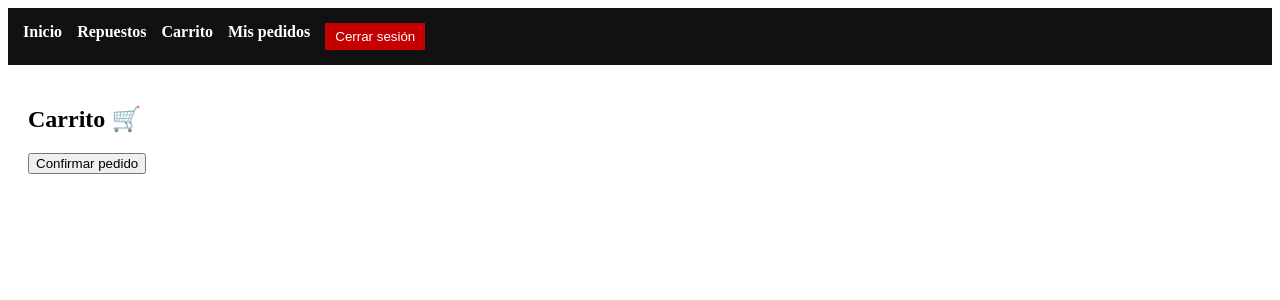
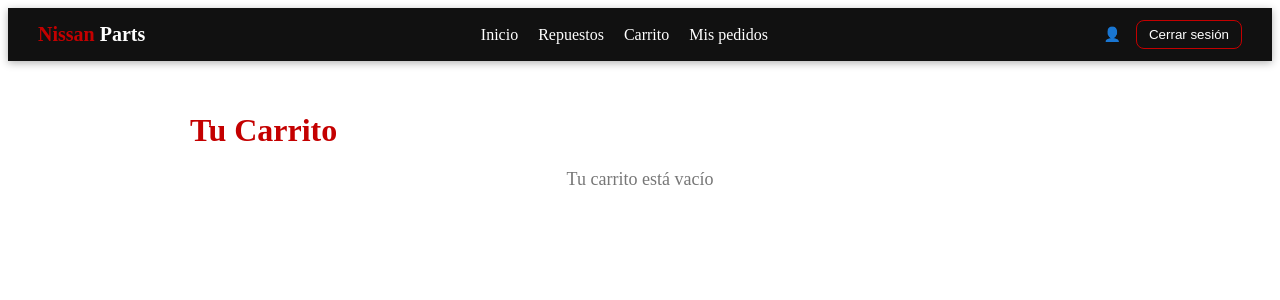
Before and after one commit to Jose-Aguilar-AV/repuestos-nissan, a React (Vite) app in the folder client/: page /pedido/nuevo in a window 1280 px wide. Shown: the top 300 px of the page. Built offline with nearby package versions, Linux system fonts and the light colour scheme; sample sign-in values are in the browser's storage.

Commit message:
arreglo pedidos + estetica

```diff
--- a/client/src/components/Navbar.jsx
+++ b/client/src/components/Navbar.jsx
@@ -4,23 +4,16 @@ export default function Navbar() {
   const user = JSON.parse(localStorage.getItem("user"));
 
   return (
-    <div
-      style={{
-        padding: 15,
-        background: "#111",
-        color: "#fff",
-        display: "flex",
-        gap: 15,
-      }}
-    >
+    <nav style={nav}>
+      {/* 🔴 Logo */}
+      <div style={logo}>
+        <span style={{ color: "#c40000" }}>Nissan</span> Parts
+      </div>
+
+      {/* 🔗 Links */}
+      <div style={links}>
         <Link to="/" style={link}>Inicio</Link>
         <Link to="/repuestos" style={link}>Repuestos</Link>
-
-      {!user && (
-        <Link to="/login" style={link}>
-          Login
-        </Link>
-      )}
 
         {user && (
           <>
@@ -31,6 +24,21 @@ export default function Navbar() {
             <Link to="/pedidos" style={link}>
               Mis pedidos
             </Link>
+          </>
+        )}
+      </div>
+
+      {/* 👤 Usuario */}
+      <div style={userSection}>
+        {!user ? (
+          <Link to="/login" style={loginBtn}>
+            Iniciar sesión
+          </Link>
+        ) : (
+          <>
+            <span style={userName}>
+              👤 {user.nombre}
+            </span>
 
             <button
               onClick={() => {
@@ -38,26 +46,71 @@ export default function Navbar() {
                 localStorage.removeItem("user");
                 window.location.href = "/login";
               }}
-            style={btn}
+              style={logoutBtn}
             >
               Cerrar sesión
             </button>
           </>
         )}
       </div>
+    </nav>
   );
 }
+
+/* 🎨 ESTILOS */
+
+const nav = {
+  display: "flex",
+  justifyContent: "space-between",
+  alignItems: "center",
+  padding: "12px 30px",
+  background: "#111",
+  color: "#fff",
+  boxShadow: "0 2px 8px rgba(0,0,0,0.3)",
+};
+
+const logo = {
+  fontSize: 20,
+  fontWeight: "bold",
+};
+
+const links = {
+  display: "flex",
+  gap: 20,
+};
 
 const link = {
   color: "#fff",
   textDecoration: "none",
+  fontWeight: "500",
+  transition: "0.2s",
+};
+
+const userSection = {
+  display: "flex",
+  alignItems: "center",
+  gap: 15,
+};
+
+const loginBtn = {
+  background: "#c40000",
+  color: "#fff",
+  padding: "8px 14px",
+  borderRadius: 8,
+  textDecoration: "none",
   fontWeight: "bold",
 };
 
-const btn = {
-  background: "#c40000",
+const logoutBtn = {
+  background: "transparent",
   color: "#fff",
-  border: "none",
-  padding: "6px 10px",
+  border: "1px solid #c40000",
+  padding: "6px 12px",
+  borderRadius: 8,
   cursor: "pointer",
 };
+
+const userName = {
+  fontSize: 14,
+  color: "#ccc",
+};
--- a/client/src/pages/CrearPedido.jsx
+++ b/client/src/pages/CrearPedido.jsx
@@ -28,7 +28,7 @@ export default function CrearPedido() {
 
     try {
       const res = await crearPedido({
-        id_cliente: user.id,
+        id_cliente: user.id_cliente,
         id_usuario: user.id,
         detalles: items,
       });
@@ -43,18 +43,90 @@ export default function CrearPedido() {
   };
 
   return (
-    <div style={{ padding: 20 }}>
-      <h2>Carrito 🛒</h2>
+    <div style={container}>
+      <h1 style={title}>Tu Carrito</h1>
 
-      {items.map((item, i) => (
-        <div key={i}>
-          Repuesto: {item.id_repuesto} | Cantidad: {item.cantidad}
-        </div>
-      ))}
+      {items.length === 0 ? (
+        <p style={empty}>Tu carrito está vacío</p>
+      ) : (
+        <>
+          <div style={list}>
+            {items.map((item, i) => (
+              <div key={i} style={card}>
+                <div style={image}></div>
 
-      <button onClick={enviar}>
-        Confirmar pedido
-      </button>
+                <div style={info}>
+                  <h3>Repuesto #{item.id_repuesto}</h3>
+                  <p>Cantidad: {item.cantidad}</p>
+                </div>
+              </div>
+            ))}
+          </div>
+
+          <button style={btn} onClick={enviar}>
+             Confirmar pedido
+          </button>
+        </>
+      )}
     </div>
   );
 }
+
+/* 🎨 ESTILOS */
+
+const container = {
+  padding: 30,
+  maxWidth: 900,
+  margin: "auto",
+};
+
+const title = {
+  color: "#c40000",
+  marginBottom: 20,
+};
+
+const empty = {
+  textAlign: "center",
+  fontSize: 18,
+  color: "#777",
+};
+
+const list = {
+  display: "flex",
+  flexDirection: "column",
+  gap: 15,
+  marginBottom: 20,
+};
+
+const card = {
+  display: "flex",
+  gap: 15,
+  padding: 15,
+  borderRadius: 12,
+  background: "#fff",
+  boxShadow: "0 4px 12px rgba(0,0,0,0.1)",
+  alignItems: "center",
+};
+
+const image = {
+  width: 80,
+  height: 80,
+  background: "#eee",
+  borderRadius: 10,
+};
+
+const info = {
+  flex: 1,
+};
+
+const btn = {
+  width: "100%",
+  padding: 15,
+  background: "#c40000",
+  color: "#fff",
+  border: "none",
+  borderRadius: 10,
+  fontSize: 16,
+  fontWeight: "bold",
+  cursor: "pointer",
+};
--- a/client/src/pages/Home.jsx
+++ b/client/src/pages/Home.jsx
@@ -4,22 +4,22 @@ export default function Home() {
   return (
     <div style={{ padding: 30 }}>
       <h1 style={{ color: "#c40000" }}>
-        🔧 Sistema de Repuestos Nissan
+        Sistema de Repuestos Nissan
       </h1>
 
       <p>Selecciona una opción:</p>
 
       <div style={{ display: "flex", gap: 20, marginTop: 20 }}>
         <Link to="/repuestos" style={btn}>
-          🚗 Ver Repuestos
+          Ver Repuestos
         </Link>
 
         <Link to="/pedido/nuevo" style={btn}>
-          🛒 Crear Pedido
+          Crear Pedido
         </Link>
 
         <Link to="/pedidos" style={btn}>
-          📋 Ver Pedidos
+          Ver Pedidos
         </Link>
       </div>
     </div>
--- a/client/src/pages/Pedidos.jsx
+++ b/client/src/pages/Pedidos.jsx
@@ -9,24 +9,85 @@ export default function Pedidos() {
   }, []);
 
   return (
-    <div style={{ padding: 20 }}>
-      <h2>📋 Mis pedidos</h2>
+    <div style={container}>
+      <h1 style={title}>Mis pedidos</h1>
 
-      {data.length === 0 && <p>No hay pedidos</p>}
+      {data.length === 0 ? (
+        <p style={empty}>No tienes pedidos aún</p>
+      ) : (
+        <div style={grid}>
+          {data.map(p => (
+            <div key={p.id_pedido} style={card}>
+              <h3 style={pedido}>Pedido #{p.id_pedido}</h3>
 
-      {data.map(p => (
-        <div key={p.id_pedido} style={card}>
-          <h4>Pedido #{p.id_pedido}</h4>
-          <p>Estado: {p.estado}</p>
-          <p>Fecha: {p.creado_en}</p>
+              <p>
+                <b>Estado:</b>{" "}
+                <span style={estado}>{p.estadoActual || "PENDIENTE"}</span>
+              </p>
+
+              <p>
+                <b>Fecha:</b>{" "}
+                {new Date(p.fecha_creacion).toLocaleString()}
+              </p>
+
+              <button style={btnVer}>
+                Ver detalles
+              </button>
+            </div>
+          ))}
         </div>
-      ))}
+      )}
     </div>
   );
 }
 
+/* 🎨 ESTILOS */
+
+const container = {
+  padding: 30,
+  maxWidth: 1000,
+  margin: "auto",
+};
+
+const title = {
+  color: "#c40000",
+  marginBottom: 20,
+};
+
+const empty = {
+  textAlign: "center",
+  color: "#777",
+};
+
+const grid = {
+  display: "grid",
+  gridTemplateColumns: "repeat(auto-fit, minmax(280px, 1fr))",
+  gap: 20,
+};
+
 const card = {
-  border: "1px solid #ccc",
-  padding: 10,
+  padding: 20,
+  borderRadius: 12,
+  background: "#fff",
+  boxShadow: "0 4px 12px rgba(0,0,0,0.1)",
+};
+
+const pedido = {
   marginBottom: 10,
 };
+
+const estado = {
+  color: "#c40000",
+  fontWeight: "bold",
+};
+
+const btnVer = {
+  marginTop: 10,
+  padding: 10,
+  width: "100%",
+  border: "1px solid #c40000",
+  background: "transparent",
+  color: "#c40000",
+  borderRadius: 8,
+  cursor: "pointer",
+};
--- a/client/src/pages/Repuestos.jsx
+++ b/client/src/pages/Repuestos.jsx
@@ -12,7 +12,7 @@ export default function Repuestos() {
 
   return (
     <div style={{ padding: 20 }}>
-      <h1 style={{ color: "#c40000" }}>Repuestos Nissan 🚗</h1>
+      <h1 style={{ color: "#c40000" }}>Repuestos Nissan</h1>
 
       <div style={grid}>
         {data.map(r => (
```
Also changed, not shown: 2 other files (tests, documents, lock files or other folders). Lines whose indentation alone changed are shown as unchanged.
